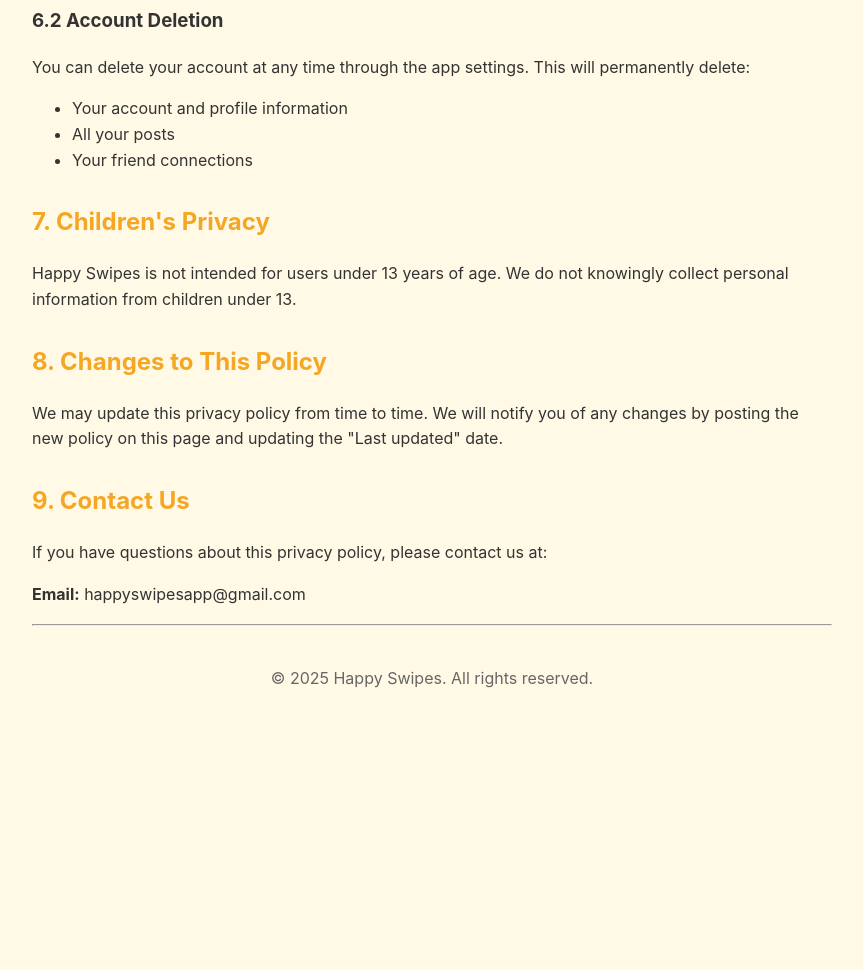
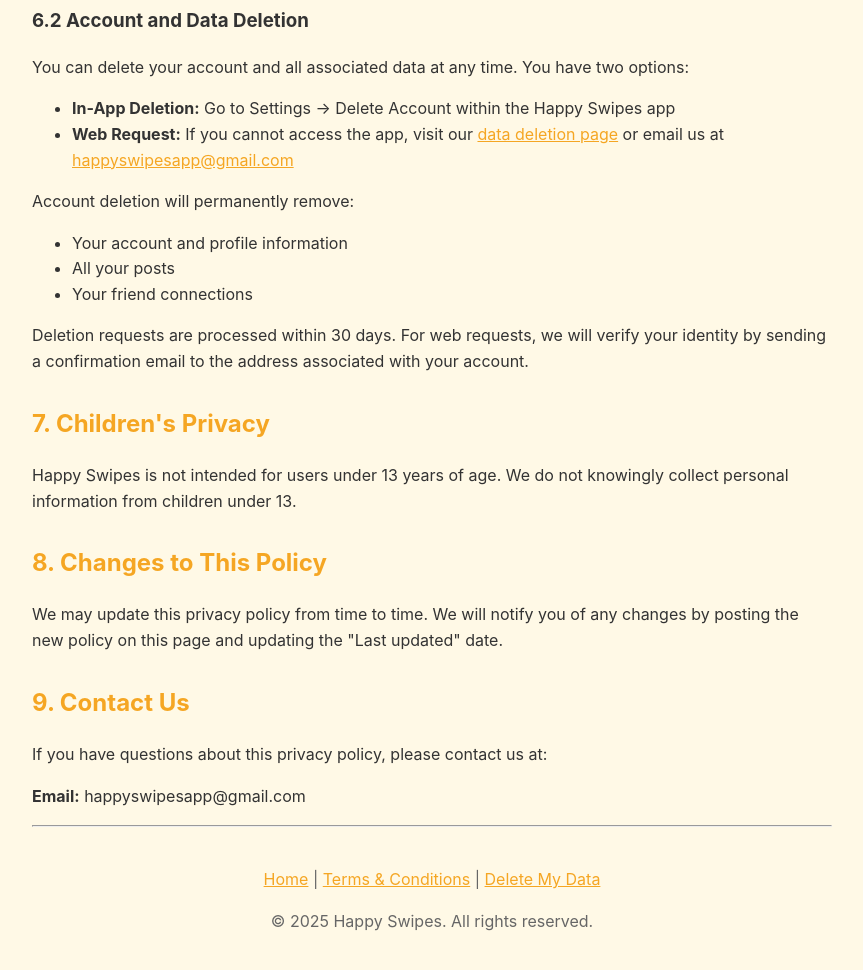
Before and after one commit to christolley/happy-swipes-website, a plain HTML site: page privacy.html in a window 1280 px wide. Shown: the part 1666-2636 px from the top of the page, without its empty margins (208-1071 px from the left). Before the commit the page ends 2393 px from the top, so only its background shows below. Drawn offline with Linux system fonts and the light colour scheme.

Commit message:
updated terms

```diff
--- a/privacy.html
+++ b/privacy.html
@@ -88,13 +88,19 @@
         <li><strong>Private:</strong> Visible only to you</li>
     </p>
 
-    <h3>6.2 Account Deletion</h3>
-    <p>You can delete your account at any time through the app settings. This will permanently delete:</p>
+    <h3>6.2 Account and Data Deletion</h3>
+    <p>You can delete your account and all associated data at any time. You have two options:</p>
+    <ul>
+        <li><strong>In-App Deletion:</strong> Go to Settings → Delete Account within the Happy Swipes app</li>
+        <li><strong>Web Request:</strong> If you cannot access the app, visit our <a href="/delete-data.html">data deletion page</a> or email us at <a href="mailto:happyswipesapp@gmail.com">happyswipesapp@gmail.com</a></li>
+    </ul>
+    <p>Account deletion will permanently remove:</p>
     <ul>
         <li>Your account and profile information</li>
         <li>All your posts</li>
         <li>Your friend connections</li>
     </ul>
+    <p>Deletion requests are processed within 30 days. For web requests, we will verify your identity by sending a confirmation email to the address associated with your account.</p>
 
     <h2>7. Children's Privacy</h2>
     <p>Happy Swipes is not intended for users under 13 years of age. We do not knowingly collect personal information from children under 13.</p>
@@ -107,6 +113,11 @@
     <p><strong>Email:</strong> happyswipesapp@gmail.com</p>
 
     <hr>
-    <p style="text-align: center; color: #666; margin-top: 40px;">© 2025 Happy Swipes. All rights reserved.</p>
+    <p style="text-align: center; color: #666; margin-top: 40px;">
+        <a href="/">Home</a> |
+        <a href="/terms.html">Terms & Conditions</a> |
+        <a href="/delete-data.html">Delete My Data</a>
+    </p>
+    <p style="text-align: center; color: #666;">© 2025 Happy Swipes. All rights reserved.</p>
 </body>
 </html>
```
Also changed, not shown: index.html (+1 -0 lines), terms.html (+12 -3 lines).
